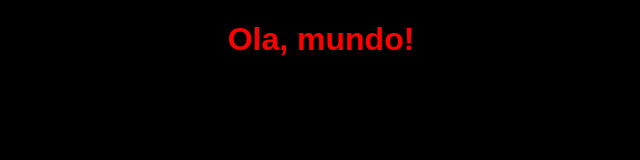
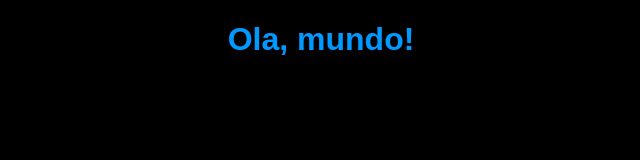
Before and after one commit to g4briel-a11y/atividade-html-css, a plain HTML site: page index.html in a window 1280 px wide. Shown: the whole page, without its empty margins (319-959 px from the left). Drawn offline with Linux system fonts and the light colour scheme.

Commit message:
Update style.css

```diff
--- a/style.css
+++ b/style.css
@@ -4,5 +4,5 @@ body {
  text-align: center;
 }
 h1 {
- color: rgb(255, 0, 0);
+ color: rgb(0, 153, 255);
 }
```
